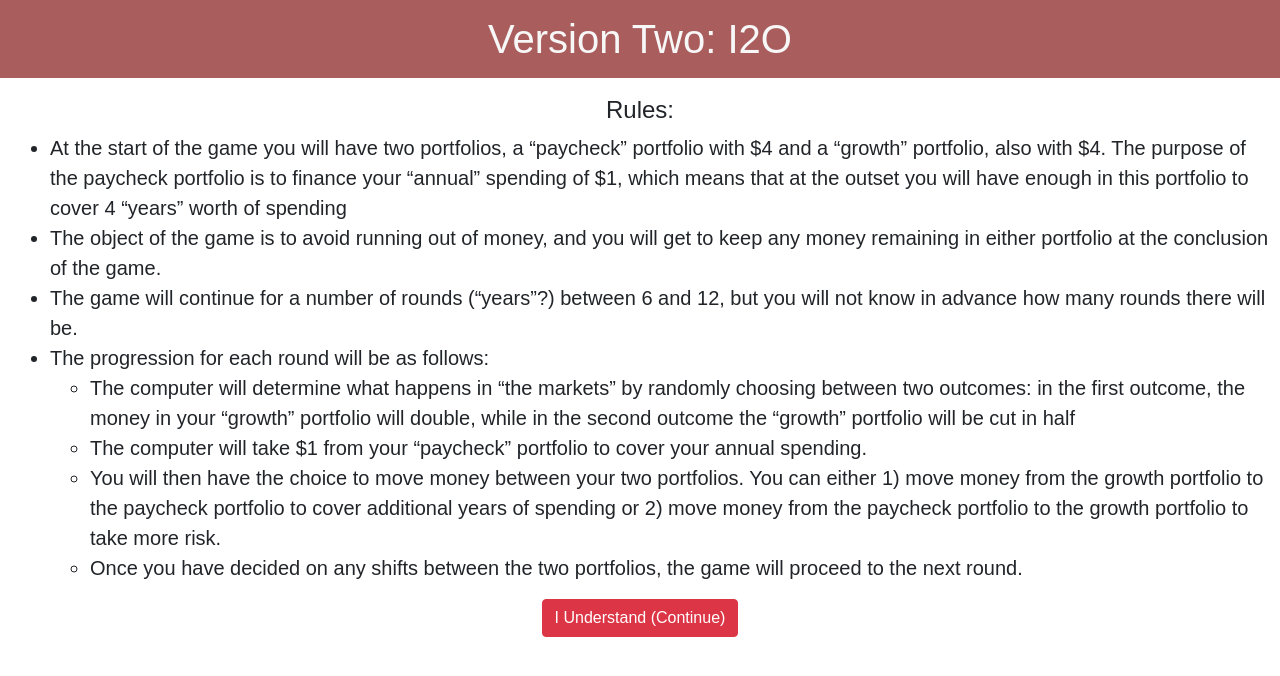
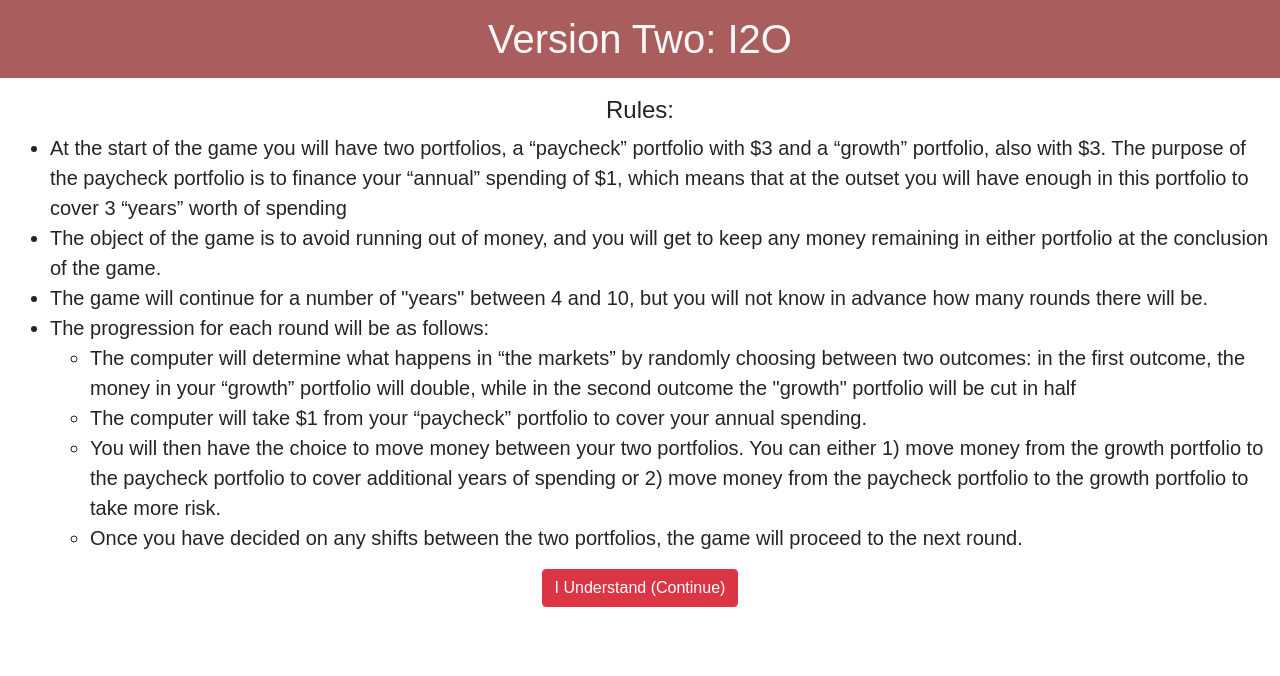
Before and after one commit to SebastianFisher/risk-trade-off-game, a React (Create React App) app: page /game-2 in a window 1280 px wide. Shown: the top 676 px of the page. Built offline with nearby package versions, Linux system fonts and the light colour scheme.

Commit message:
some rule changes to both versions

```diff
--- a/package.json
+++ b/package.json
@@ -1,5 +1,5 @@
 {
-  "homepage": "https://https://main.djrhj132fzv5m.amplifyapp.com/",
+  "homepage": "https://main.djrhj132fzv5m.amplifyapp.com/",
   "name": "my-app",
   "version": "0.1.0",
   "private": true,
--- a/public/index.html
+++ b/public/index.html
@@ -24,7 +24,7 @@
       work correctly both with client-side routing and a non-root public URL.
       Learn how to configure a non-root public URL by running `npm run build`.
     -->
-    <title>React App</title>
+    <title>Risk Trade-Offs</title>
   </head>
   <body>
     <noscript>You need to enable JavaScript to run this app.</noscript>
--- a/src/EndScreen.jsx
+++ b/src/EndScreen.jsx
@@ -91,8 +91,8 @@ export default class EndScreen extends React.Component {
             message = `Congratulations! You successfully completed ${rounds} rounds of the game and finished with a total balance of $${(this.data[rounds - 1].potAFinal + this.data[rounds - 1].potBFinal).toFixed(2)}.` +
                 " Your stats for each round are shown in the table above.";
         } else if (result === "failed") {
-            message = `Unfortunately, you failed to complete the game and ran out of money. You made it through ${rounds - 1} rounds successfully.` +
-                " Your stats for each round are shown in the table above."
+            message = `Unfortunately, you failed to complete the game and ran out of money. You made it through ${rounds - 1} rounds successfully ` +
+                ` before going bankrupt on round ${rounds}. Your stats for each round are shown in the table above.`
         }
 
         // Render the info from the game if the user accessed the link from the game
--- a/src/GameScreen.jsx
+++ b/src/GameScreen.jsx
@@ -66,7 +66,6 @@ function GameInfo(props) {
         Portfolio Balance: ${props.balance.toFixed(2)}<br />
         Amount invested in equities: ${props.potA.toFixed(2)}<br />
         Amount held in cash: ${props.potB.toFixed(2)}<br />
-        Rounds Left: {props.rounds}<br />
       </p>
     );
   } else if (props.version === 2) {
@@ -119,25 +118,30 @@ function GameRules(props) {
         <h4>Rules:</h4>
         <ul className="rules-list">
           <li>
-            At the start of the game you will have a portfolio worth $8. Half of the portfolio will be invested in stocks, and the other half will be in cash.
+            {"At the start of the game you will have a portfolio worth $6. " +
+              "Half of the portfolio will be invested in stocks, and the other half will be in cash."}
           </li>
           <li>
-            The object of the game is to avoid running out of money, and you will get to keep any money remaining in your portfolio at the conclusion of the game.
+            {"The object of the game is to avoid running out of money, and you will get to keep any money " +
+              "remaining in your portfolio at the conclusion of the game."}
           </li>
           <li>
-            The game will continue for a number of rounds (“years”?) between 6 and 12, but you will not know in advance how many rounds there will be.
+            {"The game will continue for a number of \"years\" between 4 and 10, " +
+              "but you will not know in advance how many rounds there will be."}
           </li>
           <li>
             The progression for each round will be as follows:
             <ul>
               <li>
-                The computer will determine what happens in “the markets” by randomly choosing between two outcomes: in the first outcome, the money in your portfolio that is allocated to stocks will double, while in the second outcome the stocks portion of the portfolio will be cut in half
+                {"The computer will determine what happens in “the markets” by randomly choosing between two outcomes: " +
+                  "in the first outcome, the money in your portfolio that is allocated to stocks will double, while in the second outcome the stocks portion of the portfolio will be cut in half"}
               </li>
               <li>
                 Regardless of what happens in the markets, the computer will take $1 from your “paycheck” portfolio to cover your annual spending
               </li>
               <li>
-                The computer will then “rebalance” your portfolio. The initial default for the rebalancing will be to allocate the portfolio equally between  stocks and cash, but in each round you will have the option to adjust the default allocation up to 25% in either direction (i.e. between 25% cash/ 75% stocks and 75% cash /25% equities)
+                {"The computer will then “rebalance” your portfolio. " +
+                  "The initial default for the rebalancing will be to allocate the portfolio equally between stocks and cash, but in each round you will have the option to adjust the default allocation up to 25% in either direction (i.e. between 25% cash/ 75% stocks and 75% cash /25% equities)"}
               </li>
               <li>
                 Once you have decided on any changes to the default asset allocation, the game will proceed to the next round
@@ -154,24 +158,34 @@ function GameRules(props) {
         <h4>Rules:</h4>
         <ul className="rules-list">
           <li>
-            At the start of the game you will have two portfolios, a “paycheck” portfolio with $4 and a “growth” portfolio, also with $4. The purpose of the paycheck portfolio is to finance your “annual” spending of $1, which means that at the outset you will have enough in this portfolio to cover 4 “years” worth of spending
+            {"At the start of the game you will have two portfolios, a “paycheck” portfolio with $3 and a “growth” portfolio, " +
+              "also with $3. The purpose of the paycheck portfolio is to finance your “annual” spending of $1, which means that " +
+              "at the outset you will have enough in this portfolio to cover 3 “years” worth of spending"}
           </li>
           <li>
-            The object of the game is to avoid running out of money, and you will get to keep any money remaining in either portfolio at the conclusion of the game.
+            {"The object of the game is to avoid running out of money, and you will " +
+              "get to keep any money remaining in either portfolio at the conclusion of the game."}
           </li>
           <li>
-            The game will continue for a number of rounds (“years”?) between 6 and 12, but you will not know in advance how many rounds there will be.
+            {"The game will continue for a number of \"years\" between 4 and 10, " +
+              "but you will not know in advance how many rounds there will be."}
           </li>
           <li>
             The progression for each round will be as follows:
             <ul>
               <li>
-                The computer will determine what happens in “the markets” by randomly choosing between two outcomes: in the first outcome, the money in your “growth” portfolio will double, while in the second outcome the “growth” portfolio will be cut in half              </li>
+                {"The computer will determine what happens in “the markets” by randomly choosing between two outcomes: " +
+                  "in the first outcome, the money in your “growth” portfolio will double, while in the second outcome " +
+                  "the \"growth\" portfolio will be cut in half"}
+              </li>
               <li>
                 The computer will take $1 from your “paycheck” portfolio to cover your annual spending.
               </li>
               <li>
-                You will then have the choice to move money between your two portfolios. You can either 1) move money from the growth portfolio to the paycheck portfolio to cover additional years of spending or 2) move money from the paycheck portfolio to the growth portfolio to take more risk.              </li>
+                {"You will then have the choice to move money between your two portfolios. You can either 1) " +
+                  "move money from the growth portfolio to the paycheck portfolio to cover additional years of spending or 2)" +
+                  " move money from the paycheck portfolio to the growth portfolio to take more risk."}
+              </li>
               <li>
                 Once you have decided on any shifts between the two portfolios, the game will proceed to the next round.
               </li>
@@ -188,16 +202,16 @@ export default class GameScreen extends React.Component {
   constructor(props) {
     super(props);
 
-    let numRounds = 4;
+    let numRounds = 6;
     for (let i = 0; i < 6; ++i) {
       numRounds += Math.round(Math.random());
     }
 
     // Sets states with values for the balance, round, and rounds
     this.state = {
-      balance: 8.0,
-      potA: 4.0,
-      potB: 4.0,
+      balance: 6.0,
+      potA: 3.0,
+      potB: 3.0,
       round: 1,
       roundsLeft: numRounds,
       stage: "rules",
@@ -219,7 +233,12 @@ export default class GameScreen extends React.Component {
   }
 
   // Method for adding the data from a round to the state at the end of the round
-  addRoundData() {
+  addRoundData(shouldEnd) {
+    if (shouldEnd) {
+      this.setState({
+        userDidRebalance: "N/A"
+      });
+    }
     this.setState(state => {
       const gameData = state.gameData.concat({
         round: state.round,
@@ -235,12 +254,12 @@ export default class GameScreen extends React.Component {
       });
 
       return {
-        gameData
+        gameData: gameData
       }
     });
   }
 
-  // Spends $1 of balance (has to be done every round)
+  // Spends $1 of balance (done every round)
   spend() {
     this.setState(state => ({
       initPotB: state.potB,
@@ -294,7 +313,7 @@ export default class GameScreen extends React.Component {
     this.spend();
     // Add round data if the game will end after this market action
     if (this.shouldEnd()[0]) {
-      this.addRoundData();
+      this.addRoundData(true);
     }
   }
 
@@ -307,7 +326,7 @@ export default class GameScreen extends React.Component {
   }
 
   // Continue to next round
-  continue(shouldEnd) {
+  continue() {
     this.setState({ stage: "rebalance" });
   }
 
@@ -315,7 +334,7 @@ export default class GameScreen extends React.Component {
   shouldEnd() {
     let end;
     let result = undefined;
-    if (this.state.roundsLeft === 1 || this.state.potA <= 0 || this.state.balance <= 0) {
+    if (this.state.roundsLeft === 1 || this.state.balance <= 0) {
       if (this.state.balance >= 0) {
         result = "success";
       } else {
@@ -341,10 +360,10 @@ export default class GameScreen extends React.Component {
       // sets the states needed for user to rebalance
       this.setState({
         rebalance: true,
-        userDidRebalance: "yes"
+        userDidRebalance: "Yes"
       });
     } else if (id === "no") {
-      this.setState({ userDidRebalance: "no" });
+      this.setState({ userDidRebalance: "No" });
       // Call function to end rebalancing
       this.handleRebalanceOver();
     }
@@ -353,7 +372,7 @@ export default class GameScreen extends React.Component {
   // For the button that the user clicks when they are done rebalancing
   handleRebalanceOver() {
     // Adds round data to the array in state after the user clicks done rebalancing
-    this.addRoundData();
+    this.addRoundData(false);
 
     this.setState(state => ({
       stage: "markets",
@@ -370,7 +389,7 @@ export default class GameScreen extends React.Component {
 
   render() {
     let option;
-    let info = <GameInfo version={this.props.version} potA={this.state.potA} potB={this.state.potB} balance={this.state.balance} round={this.state.round} rounds={this.state.roundsLeft} />;
+    let info = <GameInfo version={this.props.version} potA={this.state.potA} potB={this.state.potB} balance={this.state.balance} round={this.state.round} />;
 
     if (this.state.stage === "markets") {
       option = <Button variant="danger" onClick={this.markets}>Start Round {this.state.round}</Button>;
```
Also changed, not shown: public/manifest.json.
